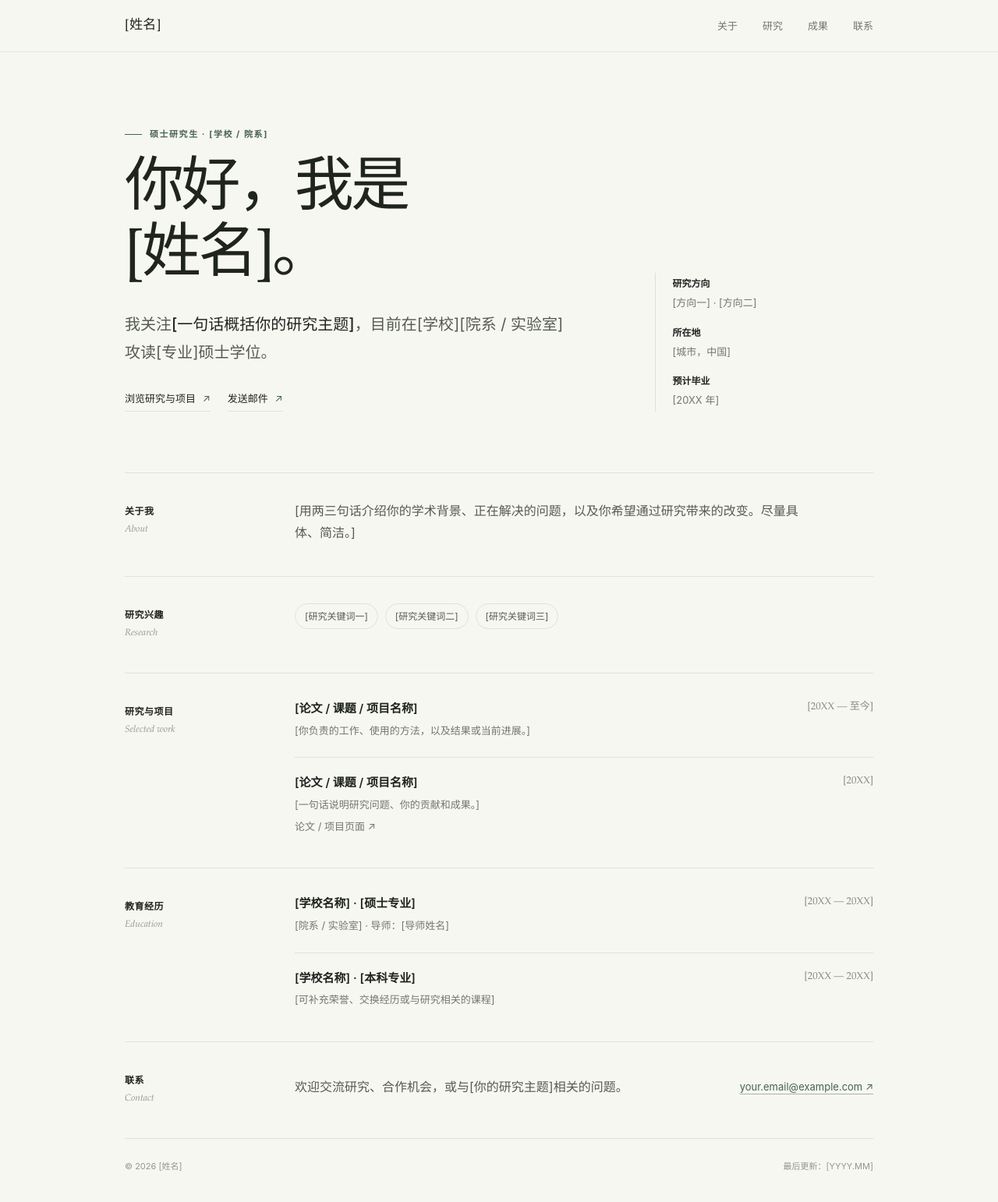
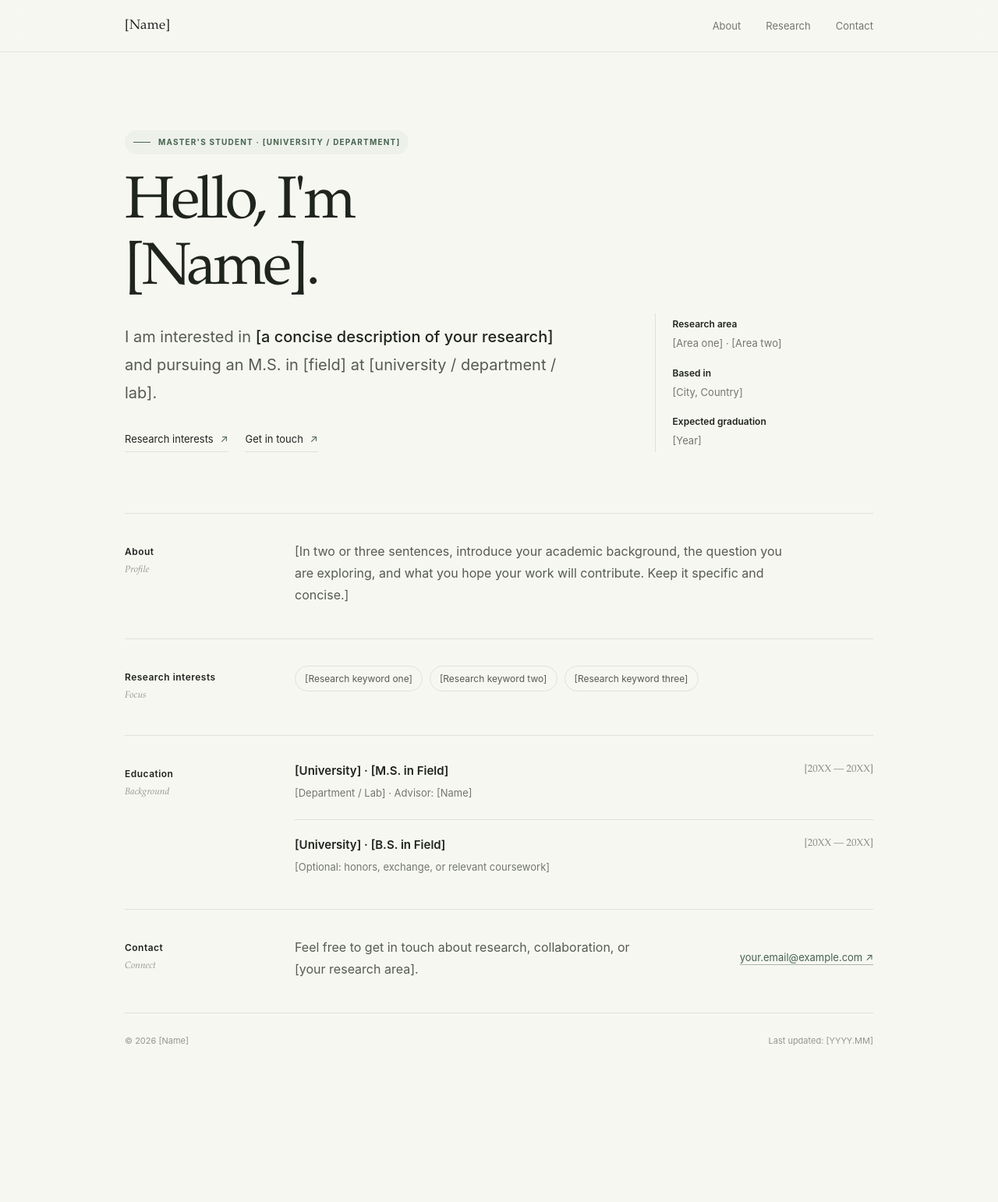
Before and after one commit to hfu622/hfu622.github.io, a plain HTML site: page index.html in a window 1280 px wide. Shown: the whole page at 78% size. After the commit the page ends 1381 px from the top, so only its background shows below. Drawn offline with Linux system fonts and the light colour scheme.

Commit message:
Translate homepage to English and remove work section

```diff
--- a/index.html
+++ b/index.html
@@ -1,18 +1,18 @@
 <!doctype html>
-<html lang="zh-CN">
+<html lang="en">
 <head>
   <meta charset="utf-8">
   <meta name="viewport" content="width=device-width, initial-scale=1">
   <meta name="theme-color" content="#f7f7f2">
-  <meta name="description" content="[姓名]，硕士研究生。关注[研究方向]。">
-  <title>[姓名] — 个人主页</title>
+  <meta name="description" content="[Name], a master's student interested in [research area].">
+  <title>[Name] — Personal Homepage</title>
   <style>
     :root {
       color-scheme: light;
       --paper: #f7f7f2; --ink: #20241f; --muted: #72776f;
-      --line: #dfe2d9; --accent: #46634e;
+      --line: #dfe2d9; --accent: #46634e; --accent-wash: #edf1e9;
       --serif: "Iowan Old Style", "Palatino Linotype", "Book Antiqua", Georgia, serif;
-      --sans: Inter, "Helvetica Neue", Arial, "PingFang SC", "Microsoft YaHei", sans-serif;
+      --sans: Inter, "Helvetica Neue", Arial, sans-serif;
     }
     *, *::before, *::after { box-sizing: border-box; }
     html { scroll-behavior: smooth; scroll-padding-top: 88px; }
@@ -27,7 +27,7 @@
     .navlinks a { color: var(--muted); font-size: 13px; text-decoration: none; }
     .navlinks a:hover { color: var(--ink); }
     main { padding-top: 60px; }
-    .eyebrow { display: flex; align-items: center; gap: 10px; margin: 0 0 22px; color: var(--accent); font-size: 11px; font-weight: 650; letter-spacing: .14em; text-transform: uppercase; }
+    .eyebrow { display: inline-flex; align-items: center; gap: 10px; margin: 0 0 22px; padding: 7px 11px; border-radius: 999px; background: var(--accent-wash); color: var(--accent); font-size: 10px; font-weight: 650; letter-spacing: .12em; text-transform: uppercase; }
     .eyebrow::before { content: ""; width: 22px; height: 1px; background: currentColor; }
     .hero { display: grid; grid-template-columns: minmax(0, 1.55fr) minmax(220px, .75fr); align-items: end; gap: clamp(36px, 8vw, 100px); padding: 36px 0 78px; }
     h1 { max-width: 660px; margin: 0; font: 400 clamp(42px, 7.2vw, 76px)/1.12 var(--serif); letter-spacing: -.045em; }
@@ -79,53 +79,46 @@
 <body>
   <header class="topbar">
     <div class="wrap nav">
-      <a class="wordmark" href="#home">[姓名]</a>
-      <nav class="navlinks" aria-label="页面导航">
-        <a href="#about">关于</a><a href="#research">研究</a><a href="#work">成果</a><a href="#contact">联系</a>
+      <a class="wordmark" href="#home">[Name]</a>
+      <nav class="navlinks" aria-label="Page navigation">
+        <a href="#about">About</a><a href="#research">Research</a><a href="#contact">Contact</a>
       </nav>
     </div>
   </header>
   <main class="wrap" id="home">
     <section class="hero" aria-labelledby="name">
       <div>
-        <p class="eyebrow">硕士研究生 · [学校 / 院系]</p>
-        <h1 id="name">你好，我是<br>[姓名]。</h1>
-        <p class="lead">我关注<strong>[一句话概括你的研究主题]</strong>，目前在[学校][院系 / 实验室]攻读[专业]硕士学位。</p>
-        <div class="hero-links"><a href="#work">浏览研究与项目 <span>↗</span></a><a href="mailto:your.email@example.com">发送邮件 <span>↗</span></a></div>
+        <p class="eyebrow">Master's Student · [University / Department]</p>
+        <h1 id="name">Hello, I'm<br>[Name].</h1>
+        <p class="lead">I am interested in <strong>[a concise description of your research]</strong> and pursuing an M.S. in [field] at [university / department / lab].</p>
+        <div class="hero-links"><a href="#research">Research interests <span>↗</span></a><a href="mailto:your.email@example.com">Get in touch <span>↗</span></a></div>
       </div>
-      <aside class="profile-note" aria-label="基本信息">
-        <p><b>研究方向</b>[方向一] · [方向二]</p>
-        <p><b>所在地</b>[城市，中国]</p>
-        <p><b>预计毕业</b>[20XX 年]</p>
+      <aside class="profile-note" aria-label="Profile details">
+        <p><b>Research area</b>[Area one] · [Area two]</p>
+        <p><b>Based in</b>[City, Country]</p>
+        <p><b>Expected graduation</b>[Year]</p>
       </aside>
     </section>
     <section class="section" id="about">
-      <h2 class="section-label">关于我<span>About</span></h2>
-      <div class="section-body"><p class="about">[用两三句话介绍你的学术背景、正在解决的问题，以及你希望通过研究带来的改变。尽量具体、简洁。]</p></div>
+      <h2 class="section-label">About<span>Profile</span></h2>
+      <div class="section-body"><p class="about">[In two or three sentences, introduce your academic background, the question you are exploring, and what you hope your work will contribute. Keep it specific and concise.]</p></div>
     </section>
     <section class="section" id="research">
-      <h2 class="section-label">研究兴趣<span>Research</span></h2>
-      <div class="section-body"><ul class="interest-list"><li>[研究关键词一]</li><li>[研究关键词二]</li><li>[研究关键词三]</li></ul></div>
-    </section>
-    <section class="section" id="work">
-      <h2 class="section-label">研究与项目<span>Selected work</span></h2>
-      <div class="section-body">
-        <article class="entry"><div><h3>[论文 / 课题 / 项目名称]</h3><p>[你负责的工作、使用的方法，以及结果或当前进展。]</p></div><span class="date">[20XX — 至今]</span></article>
-        <article class="entry"><div><h3>[论文 / 课题 / 项目名称]</h3><p>[一句话说明研究问题、你的贡献和成果。]</p><!-- 有论文、代码或项目页面时，将 # 换成真实网址；没有则删除此行。 --><p><a href="#">论文 / 项目页面 ↗</a></p></div><span class="date">[20XX]</span></article>
-      </div>
+      <h2 class="section-label">Research interests<span>Focus</span></h2>
+      <div class="section-body"><ul class="interest-list"><li>[Research keyword one]</li><li>[Research keyword two]</li><li>[Research keyword three]</li></ul></div>
     </section>
     <section class="section" id="education">
-      <h2 class="section-label">教育经历<span>Education</span></h2>
+      <h2 class="section-label">Education<span>Background</span></h2>
       <div class="section-body">
-        <article class="entry"><div><h3>[学校名称] · [硕士专业]</h3><p>[院系 / 实验室] · 导师：[导师姓名]</p></div><span class="date">[20XX — 20XX]</span></article>
-        <article class="entry"><div><h3>[学校名称] · [本科专业]</h3><p>[可补充荣誉、交换经历或与研究相关的课程]</p></div><span class="date">[20XX — 20XX]</span></article>
+        <article class="entry"><div><h3>[University] · [M.S. in Field]</h3><p>[Department / Lab] · Advisor: [Name]</p></div><span class="date">[20XX — 20XX]</span></article>
+        <article class="entry"><div><h3>[University] · [B.S. in Field]</h3><p>[Optional: honors, exchange, or relevant coursework]</p></div><span class="date">[20XX — 20XX]</span></article>
       </div>
     </section>
     <section class="section" id="contact">
-      <h2 class="section-label">联系<span>Contact</span></h2>
-      <div class="section-body contact"><p>欢迎交流研究、合作机会，或与[你的研究主题]相关的问题。</p><a href="mailto:your.email@example.com">your.email@example.com ↗</a></div>
+      <h2 class="section-label">Contact<span>Connect</span></h2>
+      <div class="section-body contact"><p>Feel free to get in touch about research, collaboration, or [your research area].</p><a href="mailto:your.email@example.com">your.email@example.com ↗</a></div>
     </section>
-    <footer><span>© <span id="year"></span> [姓名]</span><span>最后更新：[YYYY.MM]</span></footer>
+    <footer><span>© <span id="year"></span> [Name]</span><span>Last updated: [YYYY.MM]</span></footer>
   </main>
   <script>document.getElementById("year").textContent = new Date().getFullYear();</script>
 </body>
```
